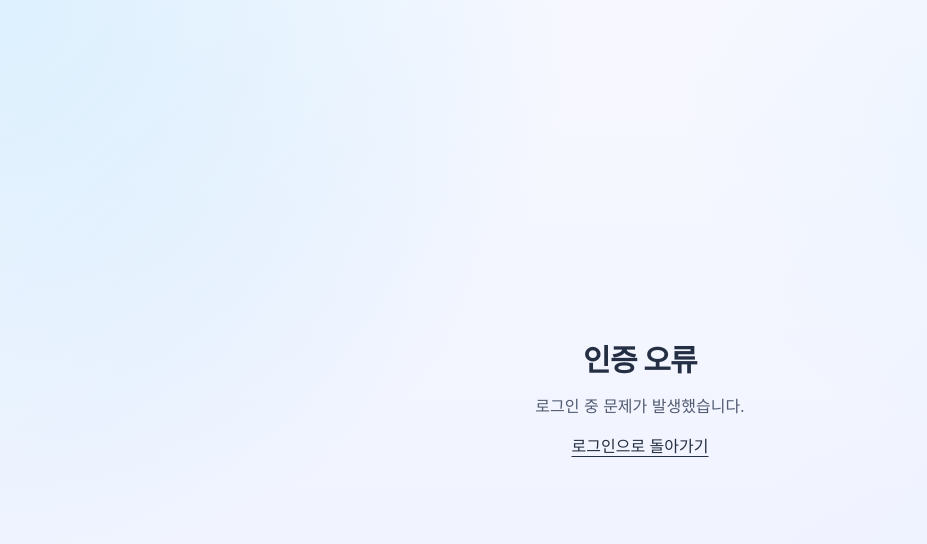
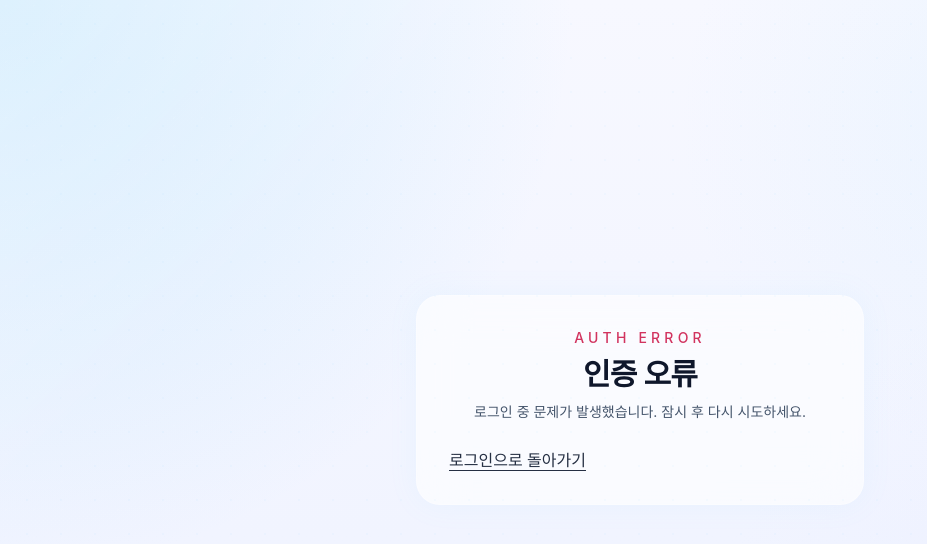
Before and after one commit to dyounlee/nextjs-boilerplate-test, a Next.js app: page /error in a window 1280 px wide. Shown: the top 544 px of the page, without its empty margins (0-927 px from the left). Built offline with nearby package versions, Linux system fonts and the light colour scheme.

Commit message:
feat: polish glacier app shell

```diff
--- a/src/app/(auth)/error/page.tsx
+++ b/src/app/(auth)/error/page.tsx
@@ -1,13 +1,22 @@
 import Link from "next/link"
+
+import { getAuthShellClassName } from "@/features/auth/auth-shell"
 
 export default function AuthErrorPage() {
   return (
-    <main className="flex min-h-screen items-center justify-center">
-      <div className="flex flex-col items-center gap-4 text-center">
-        <h1 className="text-3xl font-bold tracking-tight">인증 오류</h1>
-        <p className="text-muted-foreground">
-          로그인 중 문제가 발생했습니다.
-        </p>
+    <main className="flex min-h-screen items-center justify-center px-4 py-10">
+      <div className={getAuthShellClassName()}>
+        <div className="space-y-2 text-center">
+          <p className="text-sm font-medium uppercase tracking-[0.3em] text-rose-700/80">
+            Auth Error
+          </p>
+          <h1 className="text-3xl font-semibold tracking-tight text-slate-900">
+            인증 오류
+          </h1>
+          <p className="text-sm leading-6 text-slate-600">
+            로그인 중 문제가 발생했습니다. 잠시 후 다시 시도하세요.
+          </p>
+        </div>
         <Link href="/login" className="underline underline-offset-4">
           로그인으로 돌아가기
         </Link>
--- a/src/app/(auth)/login/page.tsx
+++ b/src/app/(auth)/login/page.tsx
@@ -1,15 +1,26 @@
 import { auth } from "@/features/auth/auth"
+import { getAuthShellClassName } from "@/features/auth/auth-shell"
+import { SignInButton } from "@/features/auth/components/sign-in-button"
 import { redirect } from "next/navigation"
-import { SignInButton } from "@/features/auth/components/sign-in-button"
 
 export default async function LoginPage() {
   const session = await auth()
   if (session) redirect("/dashboard")
 
   return (
-    <main className="flex min-h-screen items-center justify-center">
-      <div className="flex flex-col items-center gap-6">
-        <h1 className="text-3xl font-bold tracking-tight">로그인</h1>
+    <main className="flex min-h-screen items-center justify-center px-4 py-10">
+      <div className={getAuthShellClassName()}>
+        <div className="space-y-2 text-center">
+          <p className="text-sm font-medium uppercase tracking-[0.3em] text-sky-700/80">
+            Glacier
+          </p>
+          <h1 className="text-3xl font-semibold tracking-tight text-slate-900">
+            로그인
+          </h1>
+          <p className="text-sm leading-6 text-slate-600">
+            Google 계정으로 로그인해 글을 작성하고 관리하세요.
+          </p>
+        </div>
         <SignInButton />
       </div>
     </main>
--- a/src/app/globals.css
+++ b/src/app/globals.css
@@ -87,6 +87,18 @@ body::before {
   mix-blend-mode: soft-light;
 }
 
+body::after {
+  content: "";
+  position: fixed;
+  inset: 0;
+  pointer-events: none;
+  opacity: 0.14;
+  background-image:
+    radial-gradient(circle at 20% 20%, rgba(255, 255, 255, 0.55) 0 1px, transparent 1px),
+    radial-gradient(circle at 80% 70%, rgba(125, 211, 252, 0.35) 0 1px, transparent 1px);
+  background-size: 28px 28px, 34px 34px;
+}
+
 ::selection {
   background: rgba(125, 211, 252, 0.35);
   color: #172554;
--- /dev/null
+++ b/src/features/auth/auth-shell.ts
@@ -0,0 +1,7 @@
+export function getAuthShellClassName() {
+  return [
+    "mx-auto flex w-full max-w-md flex-col gap-6 rounded-3xl",
+    "border border-white/25 bg-white/60 p-8 shadow-[0_0_30px_rgba(125,211,252,0.08)]",
+    "backdrop-blur-xl",
+  ].join(" ")
+}
--- a/src/features/auth/components/sign-in-button.tsx
+++ b/src/features/auth/components/sign-in-button.tsx
@@ -6,7 +6,9 @@ import { signInWithGoogle } from "@/features/auth/actions"
 export function SignInButton() {
   return (
     <form action={signInWithGoogle}>
-      <Button type="submit">Google로 로그인</Button>
+      <Button type="submit" className="w-full">
+        Google로 로그인
+      </Button>
     </form>
   )
 }
--- a/src/features/auth/components/sign-out-button.tsx
+++ b/src/features/auth/components/sign-out-button.tsx
@@ -6,7 +6,7 @@ import { signOutAction } from "@/features/auth/actions"
 export function SignOutButton() {
   return (
     <form action={signOutAction}>
-      <Button type="submit" variant="outline">
+      <Button type="submit" variant="outline" className="w-full sm:w-auto">
         로그아웃
       </Button>
     </form>
```
Also changed, not shown: 2 other files (tests, documents, lock files or other folders).
